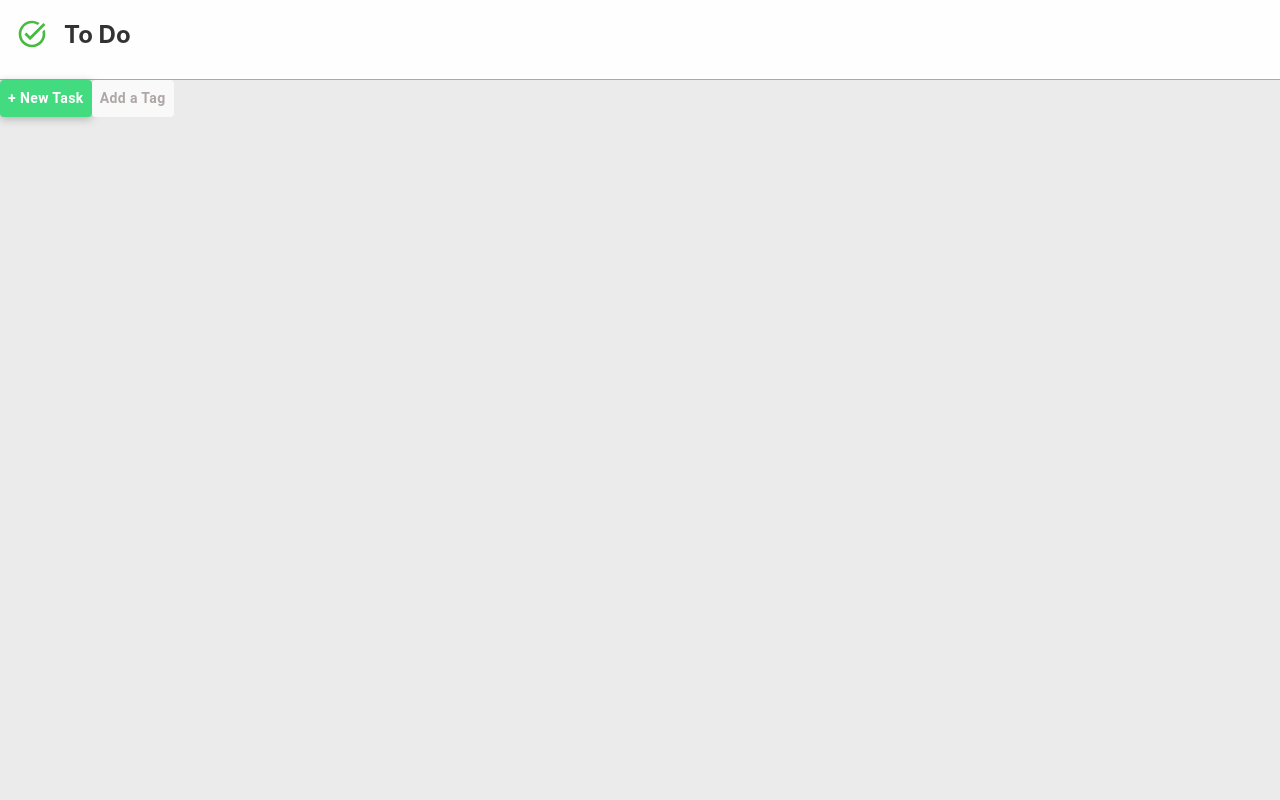
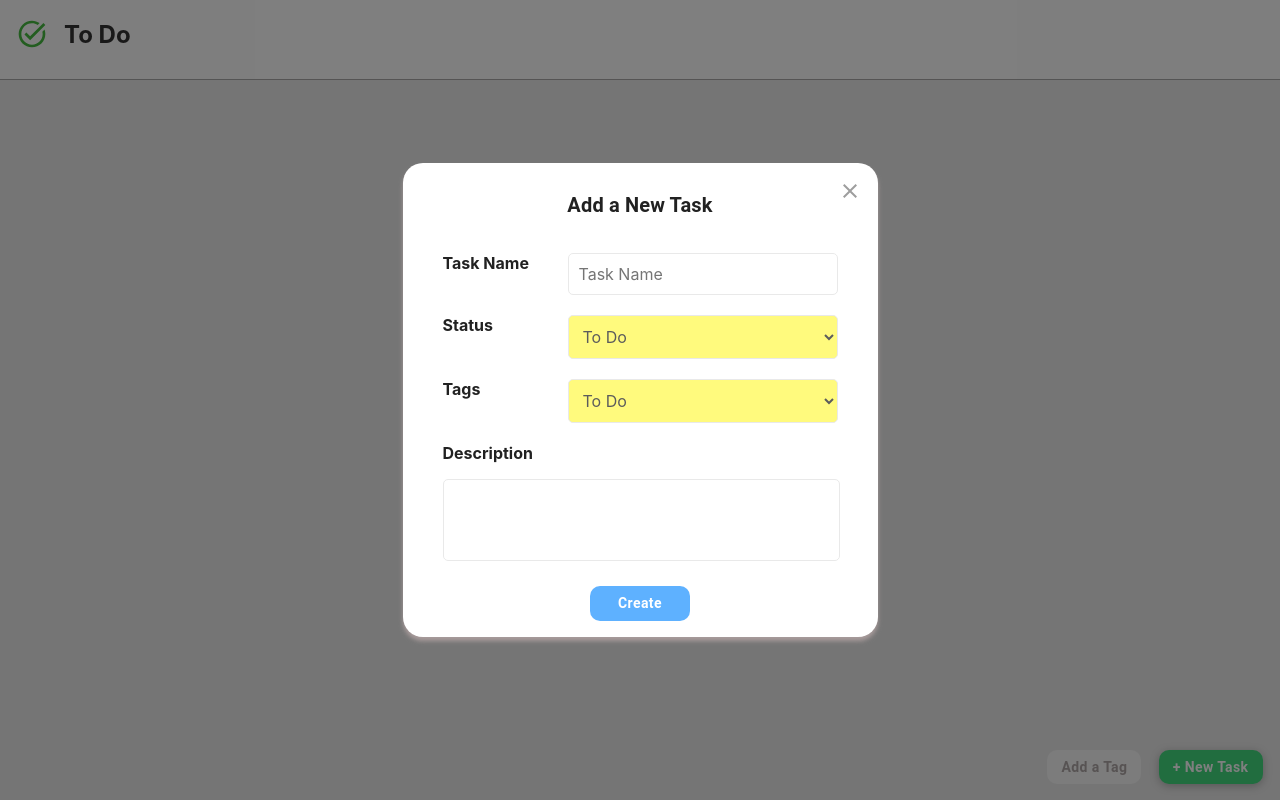
Before and after one commit to emchew/To-Do, a React (Create React App) app in the folder client/: page / in a window 1280 px wide. Both pictures are taken after a click on the button "+ New Task". Built offline with nearby package versions, Linux system fonts and the light colour scheme.

Commit message:
Added new task modal

```diff
--- a/client/src/App.css
+++ b/client/src/App.css
@@ -1,5 +1,30 @@
 main {
     height: calc(100vh - 80px);
+}
+
+label {
+    font-weight: bold;
+}
+
+form {
+    padding: 1em 1.5em 0em 1.5em;
+}
+
+input, textarea, select {
+    border: 1px #E9E9E9 solid;
+    border-radius: 5px;
+    font: inherit;
+    padding: 10px 10px
+}
+
+textarea {
+    resize: none;
+    width: calc(100% - 20px);
+    text-align: center;
+}
+
+form textarea {
+    margin-top: 1em;
 }
 
 nav {
@@ -31,3 +56,17 @@ nav {
 #nav-container {
     padding-left: 1em;
 }
+
+#dashboard-buttons {
+    position: fixed;
+    bottom: 1em;
+    right: 0px;
+    justify-content: space-evenly;
+    width: 250px;
+}
+
+.form-grid {
+    display: grid;
+    grid-template-columns: 125px 2fr;
+    row-gap: 20px;
+}
--- a/client/src/components/Button/Button.js
+++ b/client/src/components/Button/Button.js
@@ -1,9 +1,10 @@
 import React from 'react'
 import BaseButton from '@mui/material/Button';
 
-export default function Button({colour, sx, children, ...props}) {
+export default function Button({colour, hasMarginTop, sx, children, ...props}) {
     const colourSx = generateColour(colour);
     sx = {...sx, ...colourSx};
+    sx = hasMarginTop = {...sx, marginTop: '1.5em'};
   return (
     <BaseButton sx={sx} {...props}>
         {children}
@@ -21,7 +22,9 @@ const generateColour = (colour) => {
             color: set.colour,
             backgroundColor: set.base,
             textTransform: 'none',
-            fontWeight: 'bold'
+            fontWeight: 'bold',
+            borderRadius: '10px',
+            padding: '5px 1em'
         },
         '&:hover': {
             backgroundColor: set.hover
@@ -39,5 +42,8 @@ const colourSet = {
     },
     default: {
         colour: '#AFA7A7', base: '#F9F9F9', hover: '#F9F9F9'
+    },
+    blue: {
+        colour: '#FFFFFF', base: '#5EB1FF', hover: '#2F84E8'
     }
 };
--- a/client/src/components/Dashboard.js
+++ b/client/src/components/Dashboard.js
@@ -1,11 +1,23 @@
-import React from 'react'
+import React, { useState } from 'react'
 import Button from './Button/Button'
+import TaskModal from './Task/TaskModal';
+import FlexContainer from '../containers/FlexContainer';
 
 export default function Dashboard() {
+  const [addTagModal, setAddTagModal] = useState(false);
+
+  const handleTagSubmit = () => {
+
+  }
   return (
     <div>
-        <Button colour="green" sx={newTaskBtnStyle}>+ New Task</Button>
-        <Button colour="default">Add a Tag</Button>
+        <FlexContainer id="dashboard-buttons">
+          <Button colour="default">Add a Tag</Button>
+          <Button colour="green" sx={newTaskBtnStyle} onClick={() => setAddTagModal(true)}>
+            + New Task
+          </Button>
+        </FlexContainer>
+        <TaskModal open={addTagModal} setOpen={setAddTagModal} submit={handleTagSubmit}/>
     </div>
   )
 }
--- /dev/null
+++ b/client/src/components/Form/FormGrid.js
@@ -0,0 +1,9 @@
+import React from 'react'
+
+export default function FormGrid({children}) {
+  return (
+    <div className="form-grid">
+        {children}
+    </div>
+  )
+}
--- /dev/null
+++ b/client/src/components/Form/Select.js
@@ -0,0 +1,18 @@
+import React from 'react'
+
+export default function Select({name, id, options, colour, value, setValue, ...props}) {
+    const style ={
+        backgroundColor: options[value].colour,
+        color: colour
+    }
+    return (
+        <select id={id} name={name} {...props}
+            style={style}
+            onChange={(e) => setValue(e.target.value)}
+        >
+            {options && options.map((o, key) => {
+                return <option key={key} value={key}>{o.name}</option>
+            })}
+        </select>
+    )
+}
--- /dev/null
+++ b/client/src/components/Modal/Modal.js
@@ -0,0 +1,91 @@
+import * as React from 'react';
+import PropTypes from 'prop-types';
+import Button from '@mui/material/Button';
+import { styled } from '@mui/material/styles';
+import Dialog from '@mui/material/Dialog';
+import DialogTitle from '@mui/material/DialogTitle';
+import DialogContent from '@mui/material/DialogContent';
+import DialogActions from '@mui/material/DialogActions';
+import IconButton from '@mui/material/IconButton';
+import CloseIcon from '@mui/icons-material/Close';
+import Typography from '@mui/material/Typography';
+
+const BootstrapDialog = styled(Dialog)(({ theme }) => ({
+  '& .MuiDialogContent-root': {
+    padding: theme.spacing(2),
+  },
+  '& .MuiDialogActions-root': {
+    padding: theme.spacing(1),
+  },
+}));
+
+function BootstrapDialogTitle(props) {
+  const { children, onClose, ...other } = props;
+
+  return (
+    <DialogTitle sx={{ m: 0, p: 2 }} {...other}>
+      {children}
+      {onClose ? (
+        <IconButton
+          aria-label="close"
+          onClick={onClose}
+          sx={{
+            position: 'absolute',
+            right: 8,
+            top: 8,
+            color: (theme) => theme.palette.grey[500],
+          }}
+        >
+          <CloseIcon />
+        </IconButton>
+      ) : null}
+    </DialogTitle>
+  );
+}
+
+BootstrapDialogTitle.propTypes = {
+  children: PropTypes.node,
+  onClose: PropTypes.func.isRequired,
+};
+
+const roundedSx = {
+    boxShadow: '0px 4px 4px #A89B9B',
+    borderRadius: '20px'
+}
+
+export default function Modal(props) {
+    const { id, open, setOpen, hasTitle, title, hasFooter, footer, children, dividers, isRounded } = props;
+    let sx = {
+        '& h2': {
+            textAlign: 'center',
+            marginBlockStart: '0.5em',
+            marginBlockEnd: '0em',
+            fontWeight: 'bold'
+        }
+    };
+    if (isRounded) sx['& .MuiPaper-root'] = roundedSx;
+
+    return (
+      <BootstrapDialog
+        onClose={() => setOpen(false)}
+        aria-labelledby={id}
+        open={open}
+        sx={sx}
+      >
+        {hasTitle && (
+            <BootstrapDialogTitle id={id} onClose={() => setOpen(false)}>
+              {title}
+            </BootstrapDialogTitle>
+        )}
+
+        <DialogContent {...dividers}>
+            {children}
+        </DialogContent>
+        {hasFooter && (
+            <DialogActions>
+                {footer}
+            </DialogActions>
+        )}
+      </BootstrapDialog>
+  );
+}
--- /dev/null
+++ b/client/src/components/Modal/RoundModal.js
@@ -0,0 +1,11 @@
+import React from 'react'
+import Modal from './Modal';
+
+export default function RoundModal({open, setOpen, children, ...props}) {
+
+  return (
+    <Modal open={open} setOpen={setOpen} {...props} isRounded={true}>
+        {children}
+    </Modal>
+  )
+}
--- /dev/null
+++ b/client/src/components/Task/TaskForm.js
@@ -0,0 +1,57 @@
+import React, { useState } from 'react'
+import Button from '../Button/Button';
+import FormGrid from '../Form/FormGrid';
+import FlexContainer from '../../containers/FlexContainer';
+import Select from '../Form/Select';
+const statusOptions = [
+    {name: 'To Do', value: 'to-do', colour: '#FFFA7D'},
+    {name: 'Doing', value: 'doing', colour: '#FFC979'},
+    {name: 'Completed', value: 'completed', colour: '#91EB82'},
+]
+export default function TaskForm({ submit }) {
+    const [name, setName] = useState('');
+    const [status, setStatus] = useState(0);
+    const [description, setDescription] = useState('');
+    const [tags, setTags] = useState([]);
+  return (
+    <form onSubmit={e => e.preventDefault()}>
+        <FormGrid>
+            <label htmlFor="new-task-name-form">Task Name</label>
+            <input id="new-task-name-form" value={name}
+                placeholder="Task Name"
+                onChange={e => setName(e.target.value)}
+            />
+            <label htmlFor="new-task-status-form">Status</label>
+            <Select id="new-task-status-form"
+                options={statusOptions}
+                value={status}
+                setValue={setStatus}
+                colour='#5C5C5C'
+            />
+
+            <label htmlFor="new-task-tags-form">Tags</label>
+            <Select id="new-task-tags-form"
+                options={statusOptions}
+                value={status}
+                setValue={setStatus}
+                colour='#5C5C5C'
+            />
+
+            <label htmlFor="new-task-description-form">Description</label>
+        </FormGrid>
+        <textarea id="new-task-description-form"
+            value={description}
+            onChange={e => setDescription(e.target.value)}
+            rows={3}
+        />
+        <FlexContainer centreHorizontal={true}>
+            <Button type="submit" hasMarginTop={true} colour="blue"
+                sx={{width: 100, borderRadius: '10px'}}
+                onSubmit={() => submit()}
+            >
+                Create
+            </Button>
+        </FlexContainer>
+    </form>
+  )
+}
--- /dev/null
+++ b/client/src/components/Task/TaskModal.js
@@ -0,0 +1,15 @@
+import React from 'react'
+import RoundModal from '../Modal/RoundModal';
+import TaskForm from './TaskForm';
+
+export default function TaskModal({open, setOpen, submit}) {
+
+  return (
+    <RoundModal open={open} setOpen={setOpen}
+        hasTitle={true}
+        title="Add a New Task"
+    >
+        <TaskForm submit={submit}/>
+    </RoundModal>
+  )
+}
```
